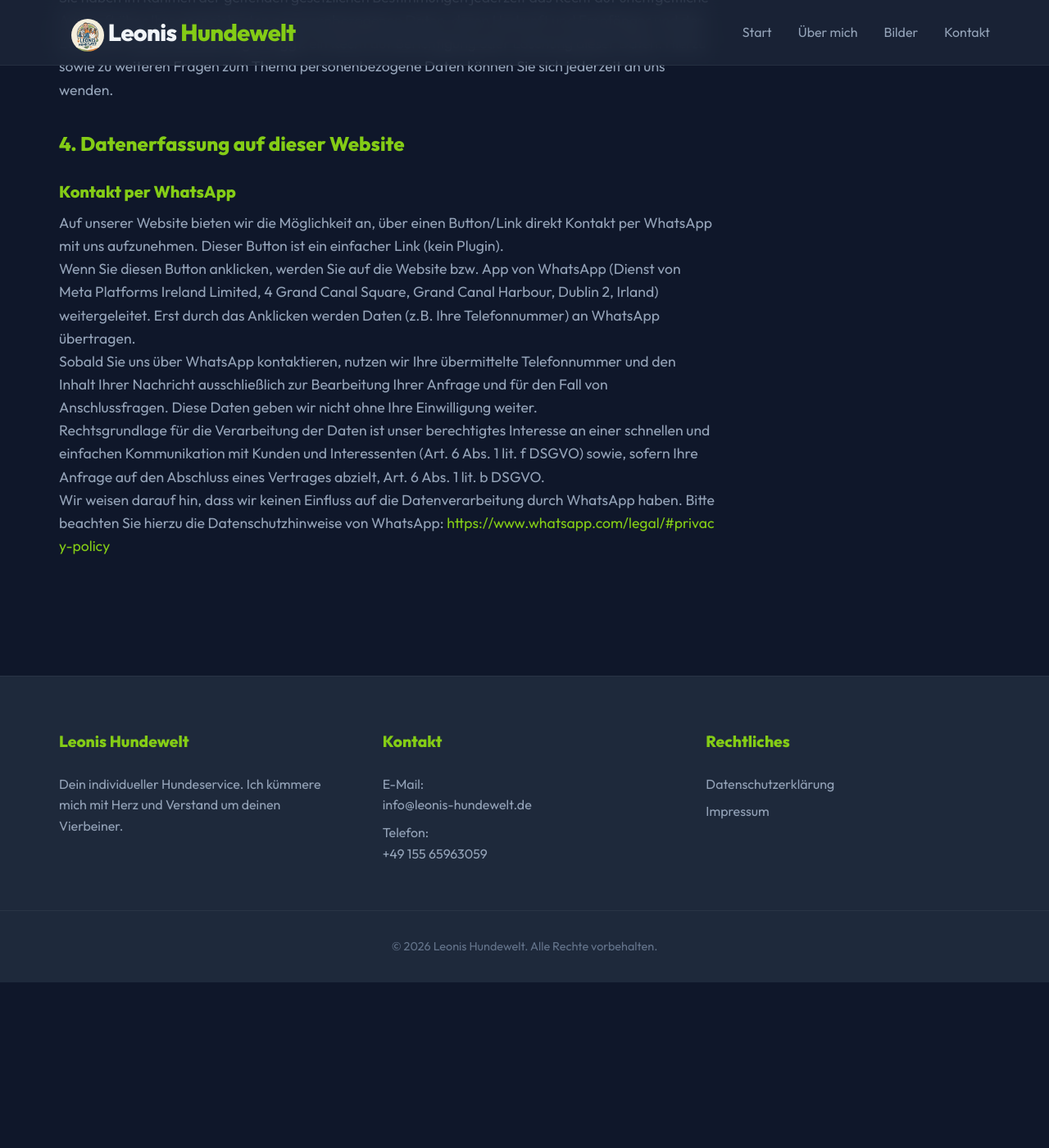
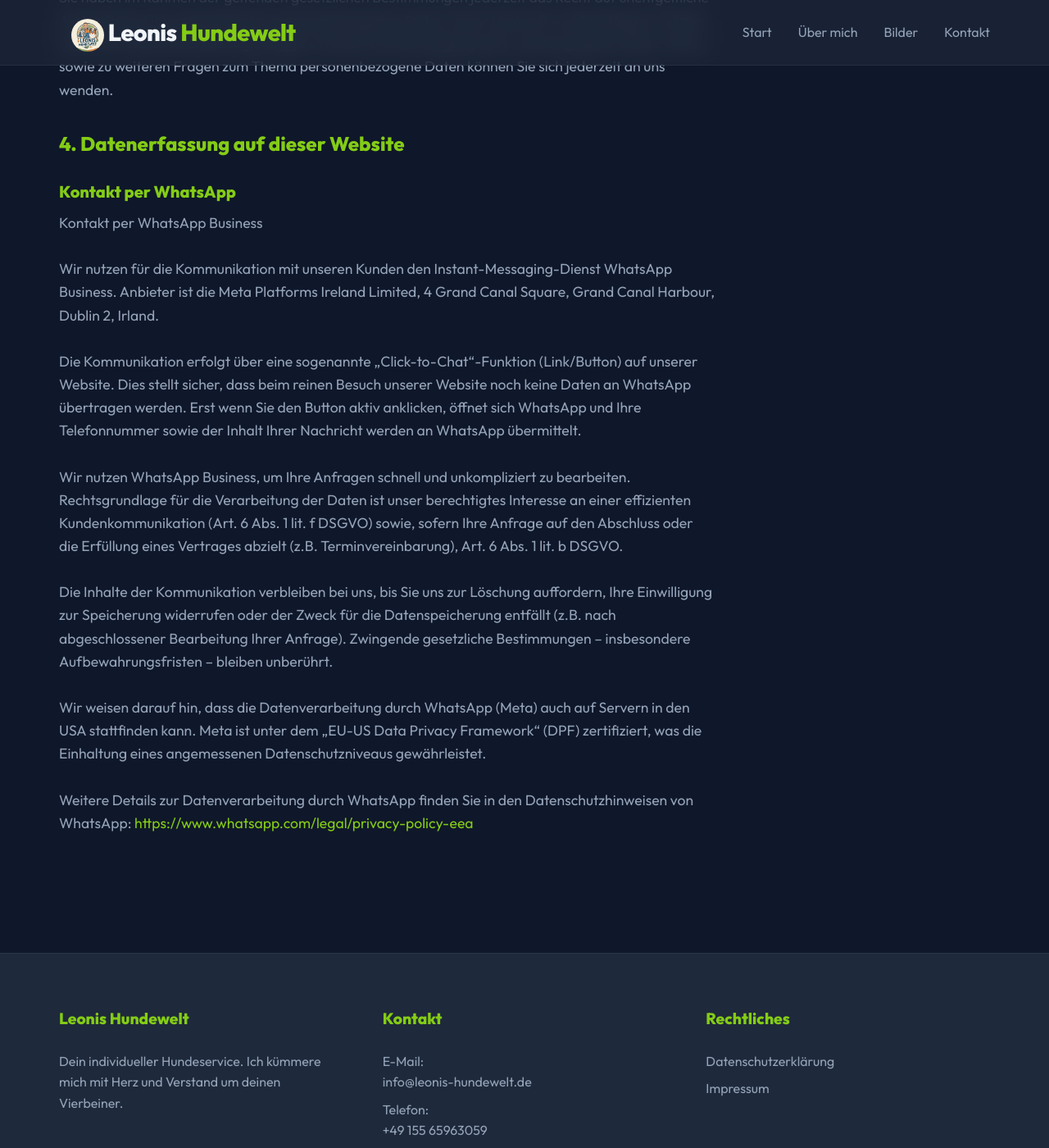
Before and after one commit to leonis-hundewelt/hundewelt, a Jekyll site: the page built from datenschutz.md, in a window 1280 px wide and 1400 px high, scrolled down 3207 px. Shown: the whole window at 82% size. Built offline with Jekyll 4.4.1, drawn with Linux system fonts in a browser that asks for light colours; before the commit the page ends 4405 px from its top, so only the background shows below that.

Commit message:
Datenschutz auf Whatsapp Buisness

```diff
--- a/datenschutz.md
+++ b/datenschutz.md
@@ -98,11 +98,13 @@ permalink: /datenschutz.html
 
     <h3>Kontakt per WhatsApp</h3>
     <p>
-      Auf unserer Website bieten wir die Möglichkeit an, über einen Button/Link direkt Kontakt per WhatsApp mit uns aufzunehmen. Dieser Button ist ein einfacher Link (kein Plugin).<br>
-      Wenn Sie diesen Button anklicken, werden Sie auf die Website bzw. App von WhatsApp (Dienst von Meta Platforms Ireland Limited, 4 Grand Canal Square, Grand Canal Harbour, Dublin 2, Irland) weitergeleitet. Erst durch das Anklicken werden Daten (z.B. Ihre Telefonnummer) an WhatsApp übertragen.<br>
-      Sobald Sie uns über WhatsApp kontaktieren, nutzen wir Ihre übermittelte Telefonnummer und den Inhalt Ihrer Nachricht ausschließlich zur Bearbeitung Ihrer Anfrage und für den Fall von Anschlussfragen. Diese Daten geben wir nicht ohne Ihre Einwilligung weiter.<br>
-      Rechtsgrundlage für die Verarbeitung der Daten ist unser berechtigtes Interesse an einer schnellen und einfachen Kommunikation mit Kunden und Interessenten (Art. 6 Abs. 1 lit. f DSGVO) sowie, sofern Ihre Anfrage auf den Abschluss eines Vertrages abzielt, Art. 6 Abs. 1 lit. b DSGVO.<br>
-      Wir weisen darauf hin, dass wir keinen Einfluss auf die Datenverarbeitung durch WhatsApp haben. Bitte beachten Sie hierzu die Datenschutzhinweise von WhatsApp: <a href="https://www.whatsapp.com/legal/#privacy-policy" target="_blank" rel="noopener noreferrer">https://www.whatsapp.com/legal/#privacy-policy</a>
+      Kontakt per WhatsApp Business<br><br>
+      Wir nutzen für die Kommunikation mit unseren Kunden den Instant-Messaging-Dienst WhatsApp Business. Anbieter ist die Meta Platforms Ireland Limited, 4 Grand Canal Square, Grand Canal Harbour, Dublin 2, Irland.<br><br>
+      Die Kommunikation erfolgt über eine sogenannte „Click-to-Chat“-Funktion (Link/Button) auf unserer Website. Dies stellt sicher, dass beim reinen Besuch unserer Website noch keine Daten an WhatsApp übertragen werden. Erst wenn Sie den Button aktiv anklicken, öffnet sich WhatsApp und Ihre Telefonnummer sowie der Inhalt Ihrer Nachricht werden an WhatsApp übermittelt.<br><br>
+      Wir nutzen WhatsApp Business, um Ihre Anfragen schnell und unkompliziert zu bearbeiten. Rechtsgrundlage für die Verarbeitung der Daten ist unser berechtigtes Interesse an einer effizienten Kundenkommunikation (Art. 6 Abs. 1 lit. f DSGVO) sowie, sofern Ihre Anfrage auf den Abschluss oder die Erfüllung eines Vertrages abzielt (z.B. Terminvereinbarung), Art. 6 Abs. 1 lit. b DSGVO.<br><br>
+      Die Inhalte der Kommunikation verbleiben bei uns, bis Sie uns zur Löschung auffordern, Ihre Einwilligung zur Speicherung widerrufen oder der Zweck für die Datenspeicherung entfällt (z.B. nach abgeschlossener Bearbeitung Ihrer Anfrage). Zwingende gesetzliche Bestimmungen – insbesondere Aufbewahrungsfristen – bleiben unberührt.<br><br>
+      Wir weisen darauf hin, dass die Datenverarbeitung durch WhatsApp (Meta) auch auf Servern in den USA stattfinden kann. Meta ist unter dem „EU-US Data Privacy Framework“ (DPF) zertifiziert, was die Einhaltung eines angemessenen Datenschutzniveaus gewährleistet.<br><br>
+      Weitere Details zur Datenverarbeitung durch WhatsApp finden Sie in den Datenschutzhinweisen von WhatsApp: <a href="https://www.whatsapp.com/legal/privacy-policy-eea" target="_blank" rel="noopener noreferrer">https://www.whatsapp.com/legal/privacy-policy-eea</a>
     </p>
 
   </div>
```
